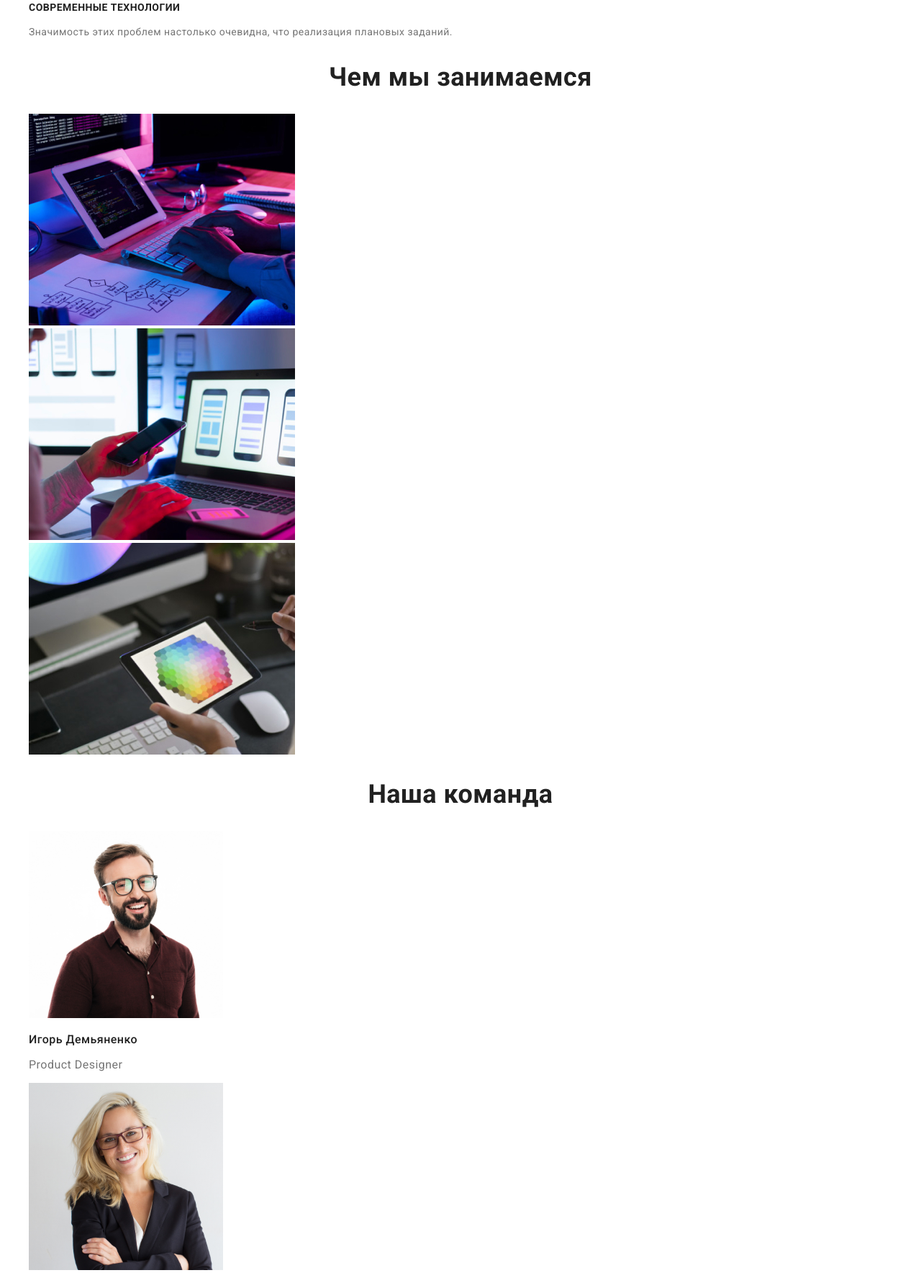
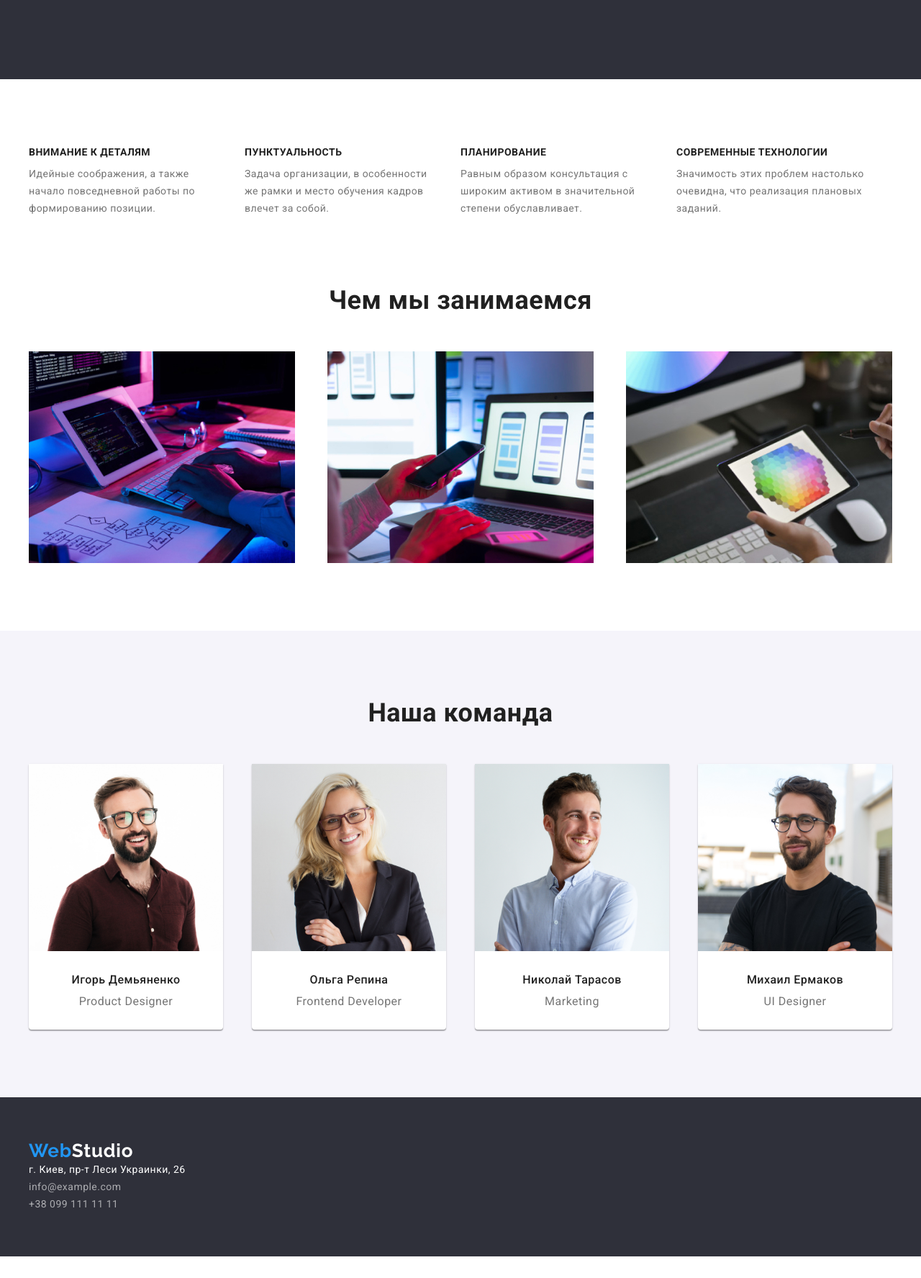
Before and after one commit to IvkoBulavenko/goit-markup-hw-03, a plain HTML site: page index.html in a window 1280 px wide. Shown: the part 525-2300 px from the top of the page at 72% size. After the commit the page ends 2270 px from the top, so only its background shows below. Drawn offline with nearby package versions, Linux system fonts and the light colour scheme.

Commit message:
homeworktry

```diff
--- a/css/style.css
+++ b/css/style.css
@@ -10,13 +10,16 @@
   --second-background: #f5f4fa;
   --footer-background: #2f303a;
 }
-html {
-  box-sizing: border-box;
-}
+
 *,
 *::before,
 *::after {
+  margin: 0;
+  padding: 0;
   box-sizing: inherit;
+}
+img {
+  display: block;
 }
 body {
   margin: 0;
@@ -31,21 +34,57 @@ body li {
 li a {
   text-decoration: none;
 }
+.container {
+  width: 1200px;
+  margin-left: 0 auto;
+  padding-left: 15px;
+  padding-right: 15px;
+  margin: 0 auto;
+}
+
+.header {
+  display: flex;
+  align-items: center;
+  border-bottom: 1px solid #ececec;
+  padding-top: 24px;
+  padding-bottom: 25px;
+}
+.header .container {
+  display: flex;
+  align-items: center;
+}
+
+.navigation {
+  display: flex;
+  align-items: center;
+}
+.site-nav {
+  display: flex;
+  align-items: center;
+}
+
 .logo {
+  align-items: center;
+  margin-right: 93px;
   font-family: Raleway, sans-serif;
-  font-weight: bold;
+  font-weight: 700;
   font-size: 26px;
   line-height: 1.2;
   color: var(--title-text-color);
+  letter-spacing: 0.03em;
 }
 
-.logo-accent,
-.logo:hover {
+.logo-accent {
   color: var(--accent-color);
 }
+
 nav a,
 .address-nav a {
   text-decoration: none;
+}
+.address-nav {
+  display: flex;
+  margin-left: auto;
 }
 .site-nav .link:hover,
 .site-nav .link:focus,
@@ -60,6 +99,14 @@ nav a,
   letter-spacing: 0.02em;
   color: var(--title-text-color);
 }
+.navigation-list {
+  display: block;
+  margin-right: 50px;
+}
+.navigation-list:last-child {
+  margin-right: 0;
+}
+
 .site-nav .link:hover,
 .site-nav .link:focus,
 .site-nav .current:visited {
@@ -73,22 +120,31 @@ nav a,
   letter-spacing: 0.02em;
   font-style: normal;
 }
-.address-nav a:hover,
-.address-nav a:focus {
+.address-nav .link:hover,
+.address-nav .link:focus {
   color: var(--accent-color);
+}
+.address-nav .number {
+  margin-left: 50px;
 }
 /* h1 Заголовок h1 */
 .hero {
+  max-width: 1600px;
+  margin-right: auto;
+  margin-left: auto;
+  padding: 200px 0;
   color: var(--primary-white-color);
   background-color: #2f303a;
 }
-h1 {
+.hero-title {
   font-weight: 900;
   font-size: 44px;
   line-height: 1.36;
   text-align: center;
   letter-spacing: 0.06em;
   text-transform: uppercase;
+}
+.hero-title {
 }
 .button {
   font-family: Raleway, sans-serif;
@@ -128,62 +184,159 @@ h1 {
   clip: rect(0 0 0 0);
   overflow: hidden;
 }
-.features h3 {
+.advantages-title {
+  margin-bottom: 10px;
   color: var(--title-text-color);
   font-weight: 700;
   font-size: 14px;
   line-height: 1.14;
   text-transform: uppercase;
 }
-.features p {
+.advantages-text {
   font-weight: 400;
   font-size: 14px;
   line-height: 1.71;
 }
+.advantages-list {
+  display: flex;
+  flex-wrap: wrap;
+}
+.advantages-item {
+  margin-right: 30px;
+  width: 270px;
+}
+.advantages-item:last-child {
+  margin-right: 0;
+}
 /* Сферы деятельности */
-.section .section-title {
+.section {
+  padding-top: 94px;
+  padding-bottom: 94px;
+}
+.advantages {
+  padding-bottom: 0;
+}
+.section .product-item-title {
+  margin-bottom: 50px;
   color: var(--title-text-color);
   font-weight: 700;
   font-size: 36px;
   line-height: 1.17;
   text-align: center;
 }
+.product-list {
+  display: flex;
+  flex-flow: row;
+  justify-content: space-between;
+}
 /* Секция наша команда */
-.team h3 {
+.team {
+  display: flex;
+  background-color: var(--second-background);
+  max-width: 1600px;
+  margin-right: auto;
+  margin-left: auto;
+}
+.team-list {
+  display: flex;
+  flex-direction: row;
+  justify-content: space-between;
+}
+.team-item {
+  background-color: var(--primary-white-color);
+  box-shadow: 0px 1px 3px rgba(0, 0, 0, 0.12), 0px 1px 1px rgba(0, 0, 0, 0.14),
+    0px 2px 1px rgba(0, 0, 0, 0.2);
+  border-radius: 0px 0px 4px 4px;
+}
+.about-team {
+  display: block;
+  text-align: center;
+  padding-top: 30px;
+  padding-bottom: 30px;
+}
+.team-item-title {
+  margin-bottom: 50px;
+  font-weight: 700;
+  font-size: 36px;
+  line-height: 1.16;
+  text-align: center;
   color: var(--title-text-color);
+}
+.team-caption {
   font-weight: 500;
   font-size: 16px;
   line-height: 1.19;
+  text-align: center;
+  padding-bottom: 10px;
+  color: var(--title-text-color);
 }
-.team p {
+.team-text {
   font-weight: 400;
   font-size: 16px;
   line-height: 1.19;
+  text-align: center;
 }
+
 /* Футер */
-.footer a {
+
+.logo-footer {
+  font-family: "Raleway", sans-serif;
+  font-weight: 700;
+  font-size: 26px;
+  letter-spacing: 0.03em;
+  color: var(--primary-white-color);
+}
+.box-list {
+  justify-content: start;
+}
+.box a {
   text-decoration: none;
 }
 .footer {
+  display: flex;
+  align-items: center;
+}
+.box {
   background-color: var(--footer-background);
+  padding-top: 60px;
+  padding-bottom: 60px;
+  max-width: 1600px;
+  margin-right: auto;
+  margin-left: auto;
 }
-.logo-regular {
+.box-address {
+  width: 230px;
+}
+.logo-second-footer {
   color: var(--primary-white-color);
 }
 .address-footer {
+  display: flex;
+  margin-left: auto;
   font-style: normal;
+  font-weight: 400;
 }
-.address-map {
+.box-link {
   color: var(--primary-white-color);
   font-size: 14px;
   line-height: 1.71;
 }
-.addres-mailto,
-.addres-tel {
+.link-mailto,
+.link-tel {
   font-size: 14px;
   line-height: 1.71;
   color: rgba(255, 255, 255, 0.6);
 }
+.link-mailto:hover,
+.link-mailto:focus,
+.box-link:hover,
+.box-link:focus,
+.link-tel:hover,
+.link-tel:focus {
+  color: var(--accent-color);
+  text-decoration: none;
+}
+
 .examples-works h2 {
   font-weight: 700;
   font-size: 18px;
--- a/index.html
+++ b/index.html
@@ -4,6 +4,7 @@
     <meta charset="UTF-8">
     <meta name="viewport" content="width=device-width, initial-scale=1.0">
     <title>Document</title>
+    <link rel="stylesheet" href="https://cdnjs.cloudflare.com/ajax/libs/modern-normalize/1.0.0/modern-normalize.min.css">
     <link rel="preconnect" href="https://fonts.gstatic.com">
     <link href="https://fonts.googleapis.com/css2?family=Raleway:wght@700&family=Roboto:wght@400;500;700;900&display=swap"
         rel="stylesheet">
@@ -11,21 +12,23 @@
 </head>
 <body>
 <!--Шапка сайта-->
-    <header>
-        <nav>
+    <header class="header">
+        <div class="container">
+            <nav class="navigation">
                 <a href="./index.html" class="logo">
-                <span class="logo-accent">Web</span>
-                <span>Studio</span></a>
+                    <span class="logo-accent">Web</span>Studio</a>
                 <ul class="site-nav">
-                <li><a href="./index.html" class="link current">Студия</a></li>
-                <li><a href="./portfolio.html" class="link">Портфолио</a></li>
-                <li><a href="#" class="link">Контакты</a></li>
+                    <li class="navigation-list"><a href="./index.html" class="link current">Студия</a></li>
+                    <li class="navigation-list"><a href="./portfolio.html" class="link">Портфолио</a></li>
+                    <li class="navigation-list"><a href="#" class="link">Контакты</a></li>
                 </ul>
             </nav>
             <address class="address-nav">
-                <a href="mailto:info@devstudio.com">info@devstudio.com</a>
-                <a href="tel:+380961111111">+38 096 111 11 11</a>
+                <a class="link" href="mailto:info@devstudio.com">info@devstudio.com</a>
+                <a class="link number" href="tel:+380961111111">+38 096 111 11 11</a>
             </address>
+        </div>
+
 
 
 
@@ -33,67 +36,120 @@
     <main>
 <!--Верхняя секция-->
         <section class="hero">
-            <h1>Эффективные решения для вашего бизнеса</h1>
+            <div class="container">
+                <h1 class="hero-title">Эффективные решения <br> для вашего бизнеса</h1>
                 <button type="button" class="button">Заказать услугу</button>
+            </div>
+
         </section>
 <!--Секция особенностей-->
-        <section class="section">
+        <section class="section advantages">
+            <div class="container">
                 <h2 class="visually-hidden">Особенности</h2>
-            <ul class="features">
-                <li><h3>Внимание к деталям</h3>
-                <p>Идейные соображения, а также начало повседневной работы по формированию позиции.</p></li>
-                <li><h3>Пунктуальность</h3>
-                <p>Задача организации, в особенности же рамки и место обучения кадров влечет за собой.</p></li>
-                <li><h3>Планирование</h3>
-                <p>Равным образом консультация с широким активом в значительной степени обуславливает.</p></li>
-                <li><h3>Современные технологии</h3>
-                <p>Значимость этих проблем настолько очевидна, что реализация плановых заданий.</p></li>
+                <ul class="advantages-list">
+                    <li class="advantages-item">
+                        <h3 class="advantages-title">Внимание к деталям</h3>
+                        <p class="advantages-text">Идейные соображения, а также начало повседневной работы по формированию позиции.</p>
+                    </li>
+                    <li class="advantages-item">
+                        <h3 class="advantages-title">Пунктуальность</h3>
+                        <p class="advantages-text">Задача организации, в особенности же рамки и место обучения кадров влечет за собой.</p>
+                    </li>
+                    <li class="advantages-item">
+                        <h3 class="advantages-title">Планирование</h3>
+                        <p class="advantages-text">Равным образом консультация с широким активом в значительной степени обуславливает.</p>
+                    </li>
+                    <li class="advantages-item">
+                        <h3 class="advantages-title">Современные технологии</h3>
+                        <p class="advantages-text">Значимость этих проблем настолько очевидна, что реализация плановых заданий.</p>
+                    </li>
                 </ul>
+            </div>
+
         </section>
 <!--Секция сфер деятельности-->
-        <section class="section">
-            <h2 class="section-title">Чем мы занимаемся</h2>
-            <ul>
+        <section class="section product">
+            <div class="container">
+                <h2 class="product-item-title">Чем мы занимаемся</h2>
+                <ul class="product-list">
                     <li><img src="./images/coding.jpg" alt="Разработка веб" width="370" height="294"></li>
                     <li><img src="./images/mobileaps.jpg" alt="Адаптивность" width="370" height="294"></li>
                     <li><img src="./images/interface.jpg" alt="Адаптивность" width="370" height="294"></li>
 
                 </ul>
+            </div>
+
         </section>
 <!--Секция наша команда-->
-        <section class="section">
-            <h2 class="section-title">Наша команда</h2>
-            <ul class="team">
-                <li><img src="./images/igor.jpg" alt="дизайнер продукта" width="270" height="260">
-                    <h3>Игорь Демьяненко</h3>
-                    <p>Product Designer</p>
+        <section class="section team">
+            <div class="container">
+                <h2 class="team-item-title">Наша команда</h2>
+                <ul class="team-list list">
+                    <li class="team-item">
+                        <img class="photo-team" src="./images/igor.jpg" alt="дизайнер продукта" width="270" height="260">
+                        <div class="about-team">
+                            <h3 class="team-caption">Игорь Демьяненко</h3>
+                            <p class="team-text">Product Designer</p>
+                        </div>
+
                     </li>
-                <li><img src="./images/olga.jpg" alt="фронтенд-разработчик" width="270" height="260">
-                    <h3>Ольга Репина</h3>
-                    <p>Frontend Developer</p>
+                    <li class="team-item">
+                        <img src="./images/olga.jpg" alt="фронтенд-разработчик" width="270" height="260">
+                        <div class="about-team">
+                            <h3 class="team-caption">Ольга Репина</h3>
+                            <p class="team-text">Frontend Developer</p>
+                        </div>
+
                     </li>
-                <li><img src="./images/nikola.jpg" alt="маркетинг" width="270" height="260">
-                    <h3>Николай Тарасов</h3>
-                    <p>Marketing</p>
+                    <li class="team-item">
+                        <img src="./images/nikola.jpg" alt="маркетинг" width="270" height="260">
+                        <div class="about-team">
+                            <h3 class="team-caption">Николай Тарасов</h3>
+                            <p class="team-text">Marketing</p>
+                        </div>
+
                     </li>
-                <li><img src="./images/miho.jpg" alt="дизайнер интерфейса" width="270" height="260">
-                    <h3>Михаил Ермаков</h3>
-                    <p>UI Designer</p>
+                    <li class="team-item">
+                        <img src="./images/miho.jpg" alt="дизайнер интерфейса" width="270" height="260">
+                        <div class="about-team">
+                            <h3 class="team-caption">Михаил Ермаков</h3>
+                            <p class="team-text">UI Designer</p>
+                        </div>
+
                     </li>
                 </ul>
+            </div>
+
         </section>
     </main>
 <!--Подвал-->
-    <footer class="footer">
-        <a href="index.html" class="logo">
-            <span class="logo-accent">Web</span>
-            <span class="logo-regular">Studio</span></a>
+    <footer class="box">
+        <div class="container footer">
+            <div class="box-address">
+                <a href="index.html" class="logo-footer">
+                    <span class="logo-accent">Web</span>Studio</a>
                 <address class="address-footer">
+                    <ul class="box-list">
+                        <li>
+                            <a class="box-link link" href="https://goo.gl/maps/RxFBM79pDtVXAwZK7">г. Киев, пр-т Леси Украинки, 26
+                                <br></a>
+                        </li>
+                        <li>
+                            <a class="link-mailto" href="mailto:info@example.com">info@example.com</a>
+                        </li>
+                        <li>
+                            <a class="link-tel" href="tel:+380991111111">+38 099 111 11 11</a>
+                        </li>
+                    </ul>
 
-            <a class="address-map" href="https://goo.gl/maps/RxFBM79pDtVXAwZK7">г. Киев, пр-т Леси Украинки, 26 <br></a>
-            <a class="addres-mailto" href="mailto:info@example.com">info@example.com</a>
-            <a class="addres-tel" href="tel:+380991111111">+38 099 111 11 11</a>
+
+
+
                 </address>
+            </div>
+
+        </div>
+
     </footer>
 </body>
 </html>
```
Also changed, not shown: portfolio.html (+1 -0 lines). Lines whose indentation alone changed are shown as unchanged.
